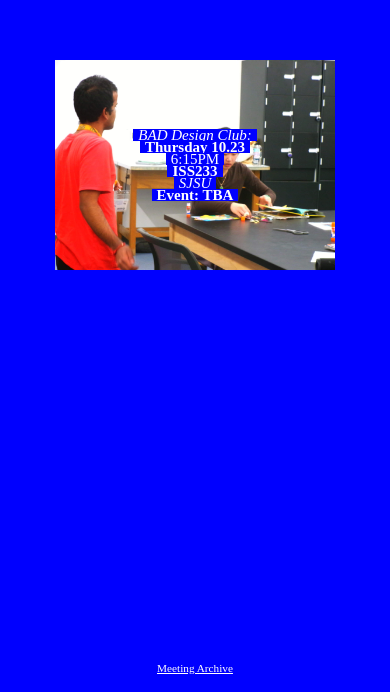
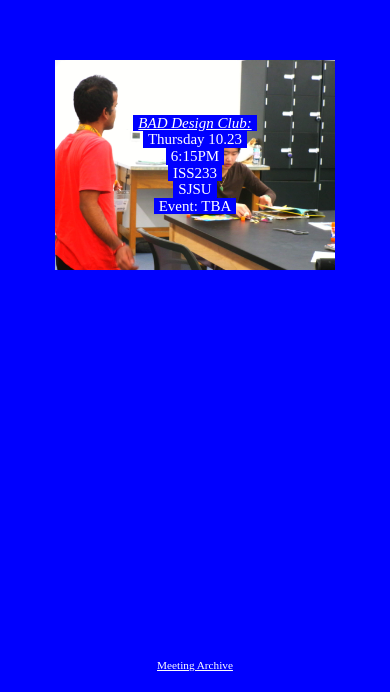
Before and after one commit to nikunohi/bads, a plain HTML site: page index.html in a window 390 px wide. Shown: the part 160-852 px from the top of the page. Drawn offline with Linux system fonts and the light colour scheme; a web font is replaced by a local one.

Commit message:
updated links

```diff
--- a/css/styles.css
+++ b/css/styles.css
@@ -68,8 +68,8 @@ a {
     color: white;
     font-size: 1.5rem;
     background-color: blue;
-    padding-left: 10px;
-    padding-right: 10px;
+    padding-left: 25px;
+    padding-right: 25px;
 
 }
 
@@ -115,7 +115,7 @@ footer .type {
 @media screen and (max-width: 799px) {
 
     .type {
-        line-height: 1.2rem;
+        line-height: 1.66rem;
         padding-left: 5px;
         padding-right: 5px;
     }
--- a/index.html
+++ b/index.html
@@ -37,11 +37,11 @@
 
         <div class="mobile">
             <a href="info/" class="type italictype">BAD Design Club:</a>
-            <a href="info/" style="text-decoration: none" class="type boldtype">Thursday 10.23</a>
+            <a href="info/" style="text-decoration: none" class="type">Thursday 10.23</a>
             <a class="type">6:15PM</a>
-            <a class="type boldtype">ISS233</a>
-            <a class="type italictype">SJSU</a>
-            <a class="type boldtype">Event: TBA</a>
+            <a class="type">ISS233</a>
+            <a class="type">SJSU</a>
+            <a class="type">Event: TBA</a>
 
         </div>
         <footer>
```
Also changed, not shown: info/index.html (+2 -2 lines).
